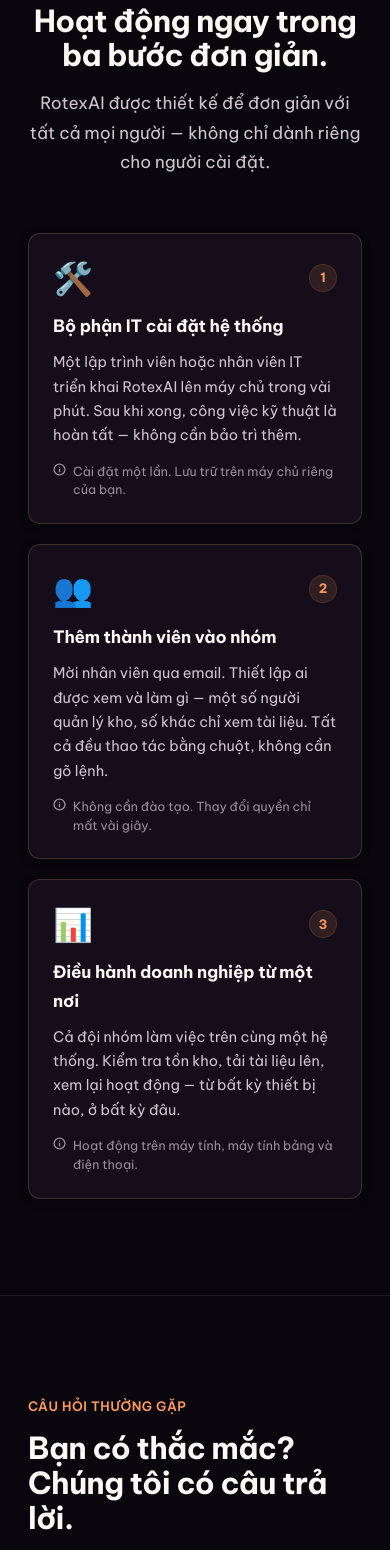
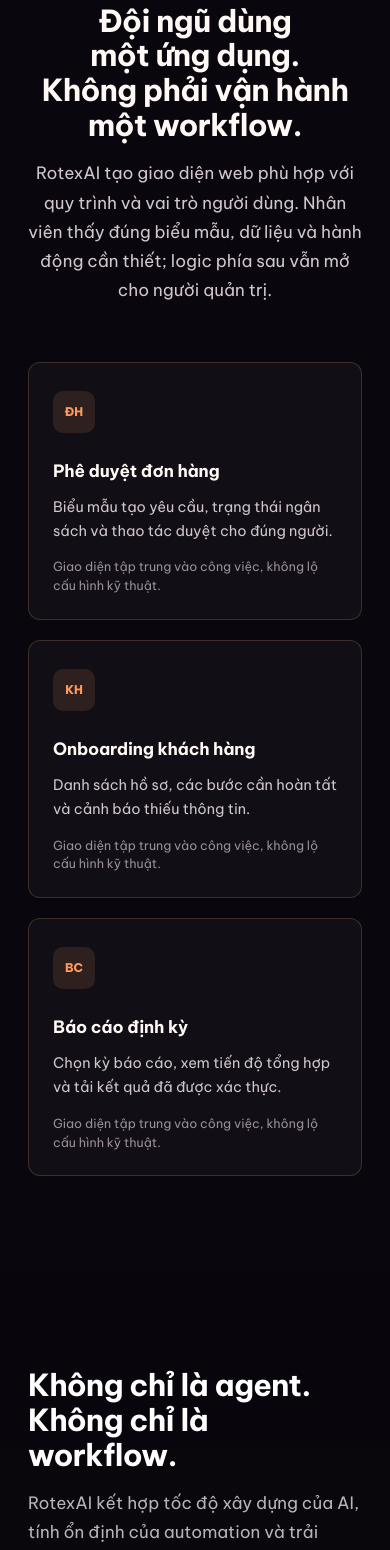
Before and after one commit to rotexai/landing-page, a React (Vite) app: page / in a window 390 px wide. Shown: the part 5155-6705 px from the top of the page. Built offline with nearby package versions, Linux system fonts and the light colour scheme.

Commit message:
feat(landing): add target audience comparison table and app structure layouts

```diff
--- a/src/components/Architecture.css
+++ b/src/components/Architecture.css
@@ -29,17 +29,18 @@
 }
 
 .hiw__step {
-  background: var(--surface);
+  background: rgba(255,255,255,0.035);
   border: 1px solid var(--border);
   border-radius: var(--radius);
   padding: 28px 24px 24px;
   position: relative;
-  box-shadow: var(--shadow-sm);
+  box-shadow: none;
   transition: box-shadow 0.25s ease, transform 0.25s var(--ease-out);
 }
 
 .hiw__step:hover {
-  box-shadow: var(--shadow-md);
+  border-color: rgba(255,154,92,0.38);
+  box-shadow: 0 0 0 1px rgba(255,154,92,0.12);
   transform: translateY(-3px);
 }
 
@@ -98,6 +99,38 @@
 .hiw__step-note svg {
   flex-shrink: 0;
   margin-top: 1px;
+}
+
+.app-monogram {
+  width: 42px;
+  height: 42px;
+  margin-bottom: 24px;
+  display: flex;
+  align-items: center;
+  justify-content: center;
+  border-radius: 10px;
+  background: var(--amber-soft);
+  color: var(--amber);
+  font-size: 12px;
+  font-weight: 800;
+}
+
+.comparison { background: rgba(9,7,13,0.82); color: white; }
+.comparison__header { display: flex; justify-content: space-between; align-items: end; gap: 48px; margin-bottom: 42px; }
+.comparison .section-title { color: white; margin-bottom: 0; }
+.comparison .section-sub { color: rgba(255,255,255,0.7); }
+.comparison__scroll { overflow-x: auto; outline-offset: 5px; }
+.comparison__table { width: 100%; min-width: 720px; border-collapse: collapse; font-size: 14px; }
+.comparison__table th, .comparison__table td { padding: 18px 20px; text-align: left; border-bottom: 1px solid rgba(255,255,255,0.14); }
+.comparison__table th { color: rgba(255,255,255,0.56); font-size: 12px; font-weight: 600; }
+.comparison__table td:first-child { color: rgba(255,255,255,0.6); }
+.comparison__table .is-rotex {
+  background: rgba(255,154,92,0.1);
+  color: #fff;
+  font-weight: 600;
+  border-left: 1px solid rgba(255,154,92,0.24);
+  border-right: 1px solid rgba(255,154,92,0.24);
+  backdrop-filter: blur(18px);
 }
 
 /* Connector (hidden — handled via ::before on parent) */
@@ -161,4 +194,6 @@
     grid-template-columns: 1fr;
     gap: 40px;
   }
+  .comparison__header { display: block; }
+  .comparison__header .section-title { margin-bottom: 16px; }
 }
--- a/src/components/Architecture.jsx
+++ b/src/components/Architecture.jsx
@@ -1,118 +1,78 @@
 import { useScrollReveal } from '../hooks/useScrollReveal.js'
 import './Architecture.css'
 
-const STEPS = [
-  {
-    num: '1',
-    emoji: '🛠️',
-    title: 'Bộ phận IT cài đặt hệ thống',
-    body: "Một lập trình viên hoặc nhân viên IT triển khai RotexAI lên máy chủ trong vài phút. Sau khi xong, công việc kỹ thuật là hoàn tất — không cần bảo trì thêm.",
-    note: 'Cài đặt một lần. Lưu trữ trên máy chủ riêng của bạn.',
-  },
-  {
-    num: '2',
-    emoji: '👥',
-    title: 'Thêm thành viên vào nhóm',
-    body: "Mời nhân viên qua email. Thiết lập ai được xem và làm gì — một số người quản lý kho, số khác chỉ xem tài liệu. Tất cả đều thao tác bằng chuột, không cần gõ lệnh.",
-    note: 'Không cần đào tạo. Thay đổi quyền chỉ mất vài giây.',
-  },
-  {
-    num: '3',
-    emoji: '📊',
-    title: 'Điều hành doanh nghiệp từ một nơi',
-    body: "Cả đội nhóm làm việc trên cùng một hệ thống. Kiểm tra tồn kho, tải tài liệu lên, xem lại hoạt động — từ bất kỳ thiết bị nào, ở bất kỳ đâu.",
-    note: 'Hoạt động trên máy tính, máy tính bảng và điện thoại.',
-  },
+const APPS = [
+  { icon: 'ĐH', title: 'Phê duyệt đơn hàng', body: 'Biểu mẫu tạo yêu cầu, trạng thái ngân sách và thao tác duyệt cho đúng người.' },
+  { icon: 'KH', title: 'Onboarding khách hàng', body: 'Danh sách hồ sơ, các bước cần hoàn tất và cảnh báo thiếu thông tin.' },
+  { icon: 'BC', title: 'Báo cáo định kỳ', body: 'Chọn kỳ báo cáo, xem tiến độ tổng hợp và tải kết quả đã được xác thực.' },
+]
+
+const COMPARE = [
+  ['Thiết lập quy trình', 'Prompt cho mỗi lần chạy', 'Lắp ghép thủ công', 'AI tạo từ mô tả'],
+  ['Công việc lặp lại', 'AI suy luận lại', 'Chạy workflow', 'Chạy logic đã duyệt'],
+  ['Khả năng kiểm tra', 'Phụ thuộc mô hình', 'Xem được workflow', 'Workflow, logic và dữ liệu'],
+  ['Giao diện cho đội ngũ', 'Khung chat', 'Trình workflow', 'Ứng dụng web riêng'],
 ]
 
 const FAQ = [
-  {
-    q: 'Tôi có cần biết về công nghệ không?',
-    a: 'Hoàn toàn không. Sau khi bộ phận IT cài đặt xong, mọi thao tác đều bằng chuột, dễ như dùng mạng xã hội.',
-  },
-  {
-    q: 'Dữ liệu của tôi được lưu ở đâu?',
-    a: 'Dữ liệu lưu trên máy chủ riêng của bạn — không phải trên đám mây của bất kỳ công ty nào khác. Bạn hoàn toàn làm chủ dữ liệu.',
-  },
-  {
-    q: 'Chi phí hàng tháng là bao nhiêu?',
-    a: 'RotexAI hoàn toàn miễn phí và mã nguồn mở. Không phí đăng ký, không tính theo số người dùng, không có khoản thu ẩn.',
-  },
-  {
-    q: 'Cài đặt mất bao lâu?',
-    a: 'Một lập trình viên có thể cho hệ thống hoạt động trong vòng 30 phút. Phần lớn thời gian là chờ tải xuống.',
-  },
+  { q: 'RotexAI dùng AI vào lúc nào?', a: 'AI được dùng để hiểu yêu cầu, tạo hoặc thay đổi workflow và xử lý những bước thật sự cần phán đoán. Các thao tác ổn định có thể chạy bằng logic xác định.' },
+  { q: 'Tôi có thể xem và sửa workflow do AI tạo không?', a: 'Có. Bạn có thể xem sơ đồ, logic, kiểu dữ liệu, kết quả kiểm thử và phiên bản trước khi phát hành.' },
+  { q: 'Nếu quy trình kinh doanh thay đổi thì sao?', a: 'Mô tả phần cần đổi cho AI, xem khác biệt, chạy kiểm thử rồi phát hành một phiên bản mới.' },
+  { q: 'Workflow có thể gọi AI trong khi chạy không?', a: 'Có. Một workflow có thể dùng AI ở bước cần đọc hiểu hoặc suy luận, đồng thời giữ những bước còn lại nhanh và xác định.' },
+  { q: 'Ai sử dụng giao diện web được tạo?', a: 'Nhân viên vận hành sử dụng giao diện theo nghiệp vụ; người xây workflow vẫn có thể mở phần logic và cấu hình phía sau.' },
+  { q: 'RotexAI có thể self-host không?', a: 'Có. Nền tảng được thiết kế để triển khai trên hạ tầng do doanh nghiệp kiểm soát.' },
 ]
 
 export default function Architecture() {
-  const headerRef = useScrollReveal({ stagger: 0 })
-  const stepsRef  = useScrollReveal({ stagger: 110, threshold: 0.06 })
-  const faqRef    = useScrollReveal({ stagger: 80,  threshold: 0.06 })
-
+  const appsRef = useScrollReveal({ stagger: 90, threshold: 0.08 })
+  const faqRef = useScrollReveal({ stagger: 50, threshold: 0.06 })
   return (
     <>
-      {/* How it works */}
-      <section className="hiw section" id="how-it-works">
+      <section className="hiw section" id="custom-apps" aria-labelledby="apps-title">
         <div className="container">
-          <div ref={headerRef} data-reveal className="hiw__header">
-            <span className="section-eyebrow">Cách hoạt động</span>
-            <h2 className="section-title">Hoạt động ngay trong ba bước đơn giản.</h2>
-            <p className="section-sub">
-              RotexAI được thiết kế để đơn giản với tất cả mọi người —
-              không chỉ dành riêng cho người cài đặt.
-            </p>
+          <div className="hiw__header" data-reveal ref={useScrollReveal({ stagger: 0 })}>
+            <span className="section-eyebrow">Ẩn sự phức tạp đúng chỗ</span>
+            <h2 className="section-title" id="apps-title">Đội ngũ dùng một ứng dụng.<br />Không phải vận hành một workflow.</h2>
+            <p className="section-sub">RotexAI tạo giao diện web phù hợp với quy trình và vai trò người dùng. Nhân viên thấy đúng biểu mẫu, dữ liệu và hành động cần thiết; logic phía sau vẫn mở cho người quản trị.</p>
           </div>
-
-          <div className="hiw__steps" ref={stepsRef}>
-            {STEPS.map((s, i) => (
-              <div key={s.num} className="hiw__step" data-reveal>
-                <div className="hiw__step-top">
-                  <div className="hiw__step-emoji" aria-hidden="true">{s.emoji}</div>
-                  <div className="hiw__step-num" aria-hidden="true">{s.num}</div>
-                </div>
-                <h3 className="hiw__step-title">{s.title}</h3>
-                <p className="hiw__step-body">{s.body}</p>
-                <p className="hiw__step-note">
-                  <svg width="13" height="13" viewBox="0 0 24 24" fill="none" stroke="currentColor" strokeWidth="2.5" strokeLinecap="round" aria-hidden="true">
-                    <path d="M12 22c5.52 0 10-4.48 10-10S17.52 2 12 2 2 6.48 2 12s4.48 10 10 10z"/>
-                    <path d="M12 16v-4M12 8h.01"/>
-                  </svg>
-                  {s.note}
-                </p>
-                {i < STEPS.length - 1 && (
-                  <div className="hiw__connector" aria-hidden="true" />
-                )}
-              </div>
+          <div className="hiw__steps" ref={appsRef}>
+            {APPS.map((app) => (
+              <article className="hiw__step" data-reveal key={app.title}>
+                <div className="app-monogram" aria-hidden="true">{app.icon}</div>
+                <h3 className="hiw__step-title">{app.title}</h3>
+                <p className="hiw__step-body">{app.body}</p>
+                <p className="hiw__step-note">Giao diện tập trung vào công việc, không lộ cấu hình kỹ thuật.</p>
+              </article>
             ))}
           </div>
         </div>
       </section>
 
-      <div className="section-divider" />
-
-      {/* FAQ */}
-      <section className="faq section" id="faq">
+      <section className="comparison section" id="comparison" aria-labelledby="comparison-title">
         <div className="container">
-          <div className="faq__layout">
-            <div className="faq__left" ref={useScrollReveal({ stagger: 0 })} data-reveal>
-              <span className="section-eyebrow">Câu hỏi thường gặp</span>
-              <h2 className="section-title">Bạn có thắc mắc?<br />Chúng tôi có câu trả lời.</h2>
-              <p className="section-sub">
-                Vẫn chưa chắc RotexAI có phù hợp với nhóm của bạn không?
-                Dưới đây là những điều mọi người thường hay hỏi nhất.
-              </p>
-            </div>
-
-            <div className="faq__items" ref={faqRef}>
-              {FAQ.map((item, i) => (
-                <div key={i} className="faq__item" data-reveal>
-                  <h3 className="faq__q">{item.q}</h3>
-                  <p className="faq__a">{item.a}</p>
-                </div>
-              ))}
-            </div>
+          <div className="comparison__header">
+            <h2 className="section-title" id="comparison-title">Không chỉ là agent.<br />Không chỉ là workflow.</h2>
+            <p className="section-sub">RotexAI kết hợp tốc độ xây dựng của AI, tính ổn định của automation và trải nghiệm của phần mềm nghiệp vụ.</p>
+          </div>
+          <div className="comparison__scroll" tabIndex="0" aria-label="Bảng so sánh RotexAI với AI agent và công cụ workflow">
+            <table className="comparison__table">
+              <thead><tr><th>Tiêu chí</th><th>AI agent động</th><th>Công cụ workflow</th><th>RotexAI</th></tr></thead>
+              <tbody>{COMPARE.map((row) => <tr key={row[0]}>{row.map((cell, i) => <td key={cell} className={i === 3 ? 'is-rotex' : ''}>{cell}</td>)}</tr>)}</tbody>
+            </table>
           </div>
         </div>
+      </section>
+
+      <div className="section-divider" />
+      <section className="faq section" id="faq">
+        <div className="container"><div className="faq__layout">
+          <div className="faq__left" data-reveal ref={useScrollReveal({ stagger: 0 })}>
+            <span className="section-eyebrow">Câu hỏi thường gặp</span>
+            <h2 className="section-title">Rõ trước khi bắt đầu.</h2>
+            <p className="section-sub">Những điều cần biết về vai trò của AI, quyền kiểm soát và cách workflow đi vào vận hành.</p>
+          </div>
+          <div className="faq__items" ref={faqRef}>{FAQ.map((item) => <article className="faq__item" data-reveal key={item.q}><h3 className="faq__q">{item.q}</h3><p className="faq__a">{item.a}</p></article>)}</div>
+        </div></div>
       </section>
     </>
   )
```
